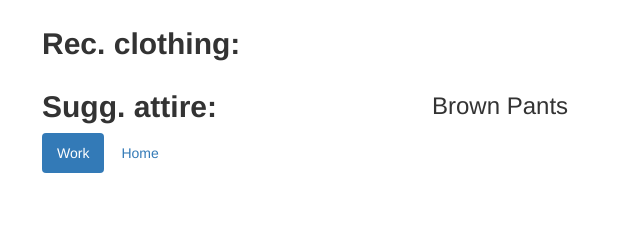
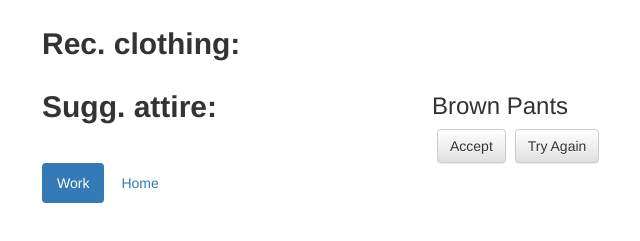
Before and after one commit to watsona4/WhatToWear, a plain HTML site: page index.html in a window 1280 px wide. Both pictures are taken after a click on the button "Get Suggestion". Shown: the part 95-336 px from the top of the page, without its empty margins (28-668 px from the left). Drawn offline with nearby package versions, Linux system fonts and the light colour scheme; no server answers.

Commit message:
added accept and again buttons

```diff
--- a/index.html
+++ b/index.html
@@ -89,9 +89,18 @@
         <div class="col-xs-8 col-sm-8 col-md-8 col-lg-8"
              style="margin-top: 3px;">
           <h3 id="attire" class="middle"></h3>
+          </br>
           <button id="attireButton" class="btn btn-default middle"
                   style="margin-left: 5px;">
             Get Suggestion
+          </button>
+          <button id="acceptButton" class="btn btn-default middle"
+                  style="margin-left: 5px;">
+            Accept
+          </button>
+          <button id="againButton" class="btn btn-default middle"
+		  style="margin-left: 5px;">
+	    Try Again
 	  </button>
 	</div>
       </div>
--- a/js/clothing.js
+++ b/js/clothing.js
@@ -1,7 +1,7 @@
 var JACKET = true;
 
-function ClothingSelector() {
-
+function ClothingSelector()
+{
     // localStorage.removeItem("Shirts");
     // localStorage.removeItem("ShortShirts");
     // localStorage.removeItem("LongShirts");
@@ -233,8 +233,6 @@ function ClothingSelector() {
             break;
         }
 
-        this.saveData();
-
         return this.getCombo();
     }
 
@@ -259,19 +257,22 @@ function ClothingSelector() {
         shortArray.push(this.shortShirt);
         longArray.push(this.longShirt);
 
-	if (!this.noStorage) {
+        if (!this.noStorage) {
             localStorage.ShortShirts = JSON.stringify(shortArray);
             localStorage.LongShirts = JSON.stringify(longArray);
             localStorage.Sweaters = this.sweater;
             localStorage.Coats = this.coat;
             localStorage.Pants = this.pants;
-	}
+        }
     }
 }
 
 var selector = new ClothingSelector();
 
-function init() {
+function init()
+{
+    $("#againButton").button().hide();
+    $("#acceptButton").button().hide();
 
     $("#location a").on("shown.bs.tab", function (event) {
         update();
@@ -295,9 +296,19 @@ function init() {
 
     $("#attireButton").click(function () {
         $(this).button().hide();
-        var combo = selector.nextCombo();
-        var sugg = getAttire(combo);
-        $("#attire").html(toTitleCase(sugg));
+        generate();
+        $("#againButton").button().show();
+        $("#acceptButton").button().show();
+    });
+
+    $("#againButton").click(function () {
+        generate();
+        $("#acceptButton").prop("disabled", false);
+    });
+
+    $("#acceptButton").click(function () {
+        selector.saveData();
+        $(this).button().prop("disabled", true);
     });
 
     if (lsTest())
@@ -305,8 +316,15 @@ function init() {
     update();
 }
 
-function update() {
+function generate()
+{
+    var combo = selector.nextCombo();
+    var sugg = getAttire(combo);
+    $("#attire").html(toTitleCase(sugg));
+}
 
+function update()
+{
     var url = getUrl();
 
     getWeatherData(url);
@@ -316,8 +334,8 @@ function update() {
     $("#attire").html(toTitleCase(sugg));
 }
 
-function getUrl() {
-
+function getUrl()
+{
     var greenwichUrl = {
         current: "https://api.weather.gov/stations/KGFL/observations/latest",
         forecast: "https://api.weather.gov/gridpoints/ALY/63,79/forecast",
@@ -341,14 +359,15 @@ function getUrl() {
     }
 }
 
-function convertTemp(units, temp) {
+function convertTemp(units, temp)
+{
     if (units == "unit:degC")
         return temp * 9 / 5 + 32.0;
     return temp;
 }
 
-function getWeatherData(url) {
-
+function getWeatherData(url)
+{
     $.getJSON(url.current, function (data) {
 
         var current = data.properties;
@@ -400,8 +419,8 @@ function getWeatherData(url) {
     });
 }
 
-function getClothing() {
-
+function getClothing()
+{
     var temperature = parseFloat($("#temp").attr("value"));
     var clothing;
 
@@ -487,8 +506,8 @@ function getClothing() {
 	localStorage.Clothing = clothing;
 }
 
-function getAttire(combo) {
-
+function getAttire(combo)
+{
     var sugg = "";
     var clothing = $("#wear").text();
 
```
Lines whose indentation alone changed are shown as unchanged.
